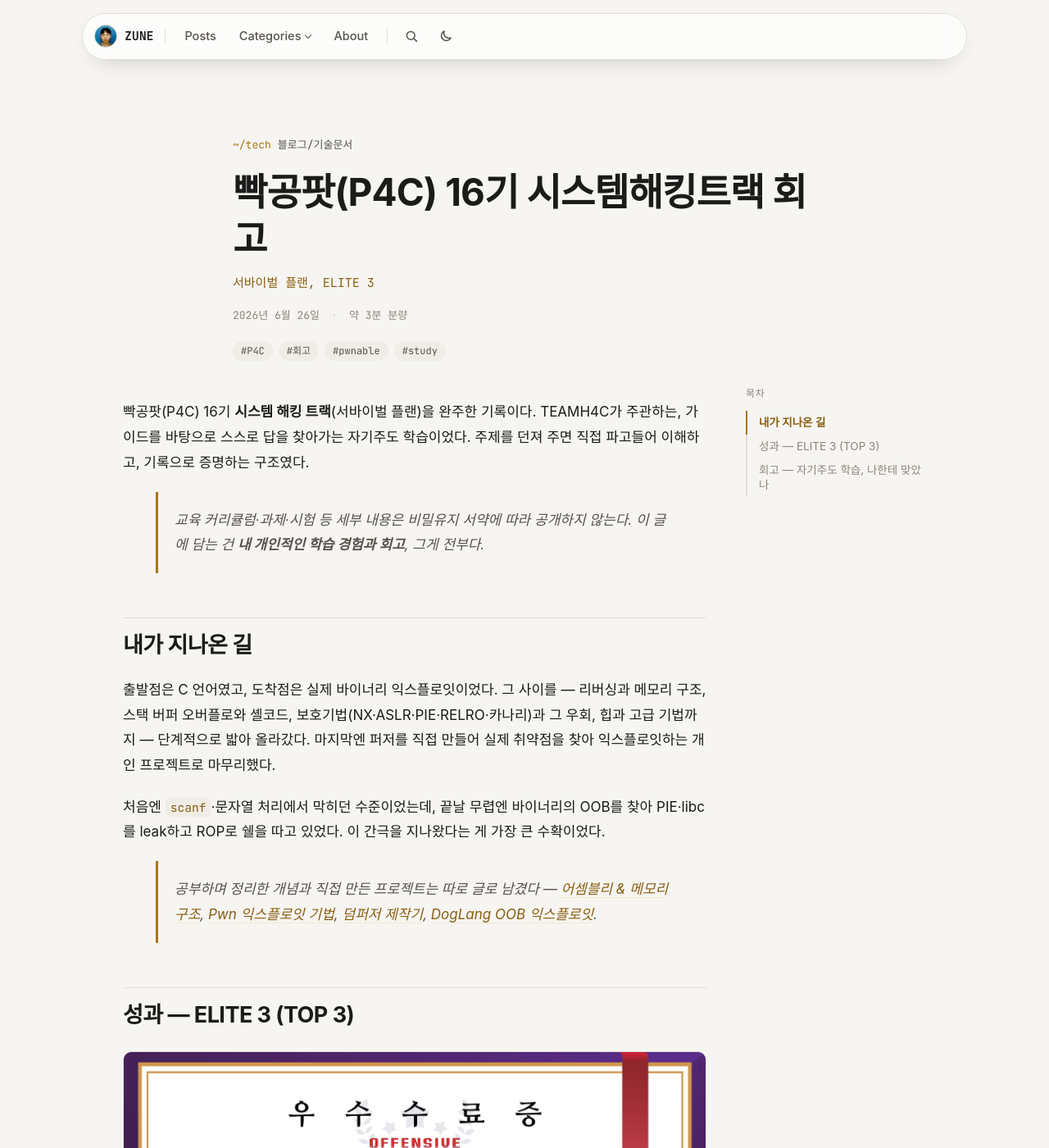
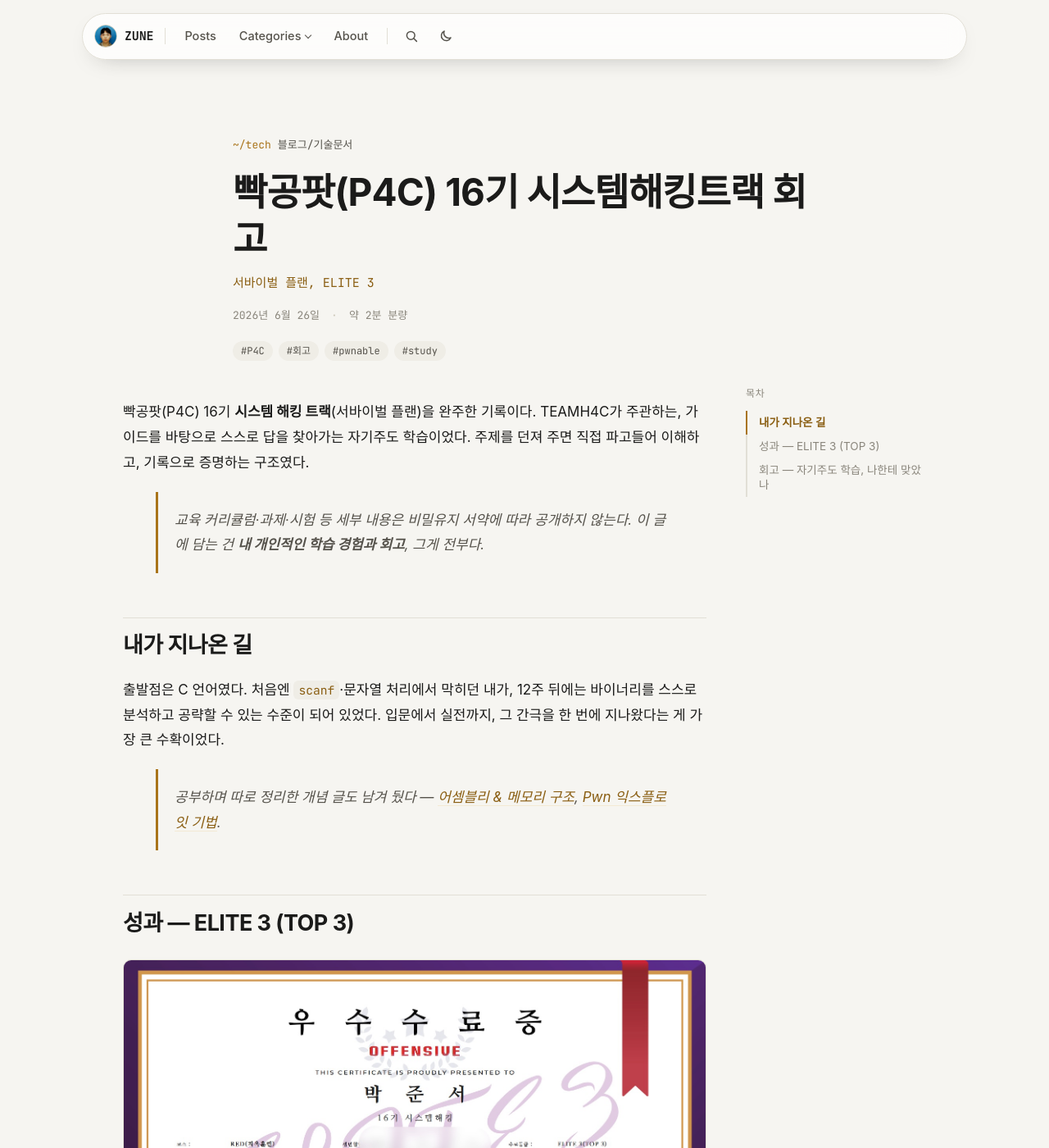
Before and after one commit to junseopark0216/junseopark0216.github.io, a Jekyll site: the page built from _posts/2026-06-26-tech-p4c-회고.md, in a window 1280 px wide and 1400 px high. Shown: the whole window at 82% size. Built offline with Jekyll 4.4.1, drawn with Linux system fonts in a browser that asks for light colours; some web fonts are replaced; some of the changed text lies outside the part shown.

Commit message:
Spread post dates + add P4C certificate (birthdate redacted)

```diff
--- a/_posts/2026-06-26-tech-p4c-회고.md
+++ b/_posts/2026-06-26-tech-p4c-회고.md
@@ -13,11 +13,9 @@
 
 ## 내가 지나온 길
 
-출발점은 C 언어였고, 도착점은 실제 바이너리 익스플로잇이었다. 그 사이를 — 리버싱과 메모리 구조, 스택 버퍼 오버플로와 셸코드, 보호기법(NX·ASLR·PIE·RELRO·카나리)과 그 우회, 힙과 고급 기법까지 — 단계적으로 밟아 올라갔다. 마지막엔 퍼저를 직접 만들어 실제 취약점을 찾아 익스플로잇하는 개인 프로젝트로 마무리했다.
+출발점은 C 언어였다. 처음엔 `scanf`·문자열 처리에서 막히던 내가, 12주 뒤에는 바이너리를 스스로 분석하고 공략할 수 있는 수준이 되어 있었다. 입문에서 실전까지, 그 간극을 한 번에 지나왔다는 게 가장 큰 수확이었다.
 
-처음엔 `scanf`·문자열 처리에서 막히던 수준이었는데, 끝날 무렵엔 바이너리의 OOB를 찾아 PIE·libc를 leak하고 ROP로 쉘을 따고 있었다. 이 간극을 지나왔다는 게 가장 큰 수확이었다.
-
-> 공부하며 정리한 개념과 직접 만든 프로젝트는 따로 글로 남겼다 — [어셈블리 & 메모리 구조](/tech/tech-asm-memory/), [Pwn 익스플로잇 기법](/tech/tech-pwn-exploitation/), [덤퍼저 제작기](/dev/fuzzer-build/), [DogLang OOB 익스플로잇](/tech/tech-doglang-exploit/).
+> 공부하며 따로 정리한 개념 글도 남겨 뒀다 — [어셈블리 & 메모리 구조](/tech/tech-asm-memory/), [Pwn 익스플로잇 기법](/tech/tech-pwn-exploitation/).
 
 ## 성과 — ELITE 3 (TOP 3)
 
@@ -27,10 +25,9 @@
 
 - 중간에 포기하지 않고 끝까지 꾸준히 기록하고 제출했다.
 - 개념을 "외우고 넘어가기"보다, 어셈블리·메모리부터 쌓아 **왜 그렇게 되는지** 이해하는 쪽으로 갔다.
-- 마지막 프로젝트를 스킵하지 않고 **퍼저 제작부터 실제 익스플로잇까지 끝까지** 완성했다.
 
 ## 회고 — 자기주도 학습, 나한테 맞았나
 
 - **좋았던 점**: "답을 주지 않는" 방식이 처음엔 막막했지만, 결국 혼자 자료를 찾고 GDB로 확인하며 답에 도달하는 경험을 했다.
-- **아쉬웠던 점**: 힙·고급 기법(UAF·Tcache·`_rtld_global` 등)은 "이해했다"고 넘어갔지만, 지금 다시 맨손으로 재현하라면 자신이 없다. 개념으로만 남고 **손에 완전히 붙지는 못한** 영역이다. 또한 수료 이후 나태해져서(?) 학습한 내용들이 온전하게 내 것으로 남지 않은 기분이다.
+- **아쉬웠던 점**: 힙·고급 기법은 "이해했다"고 넘어갔지만, 지금 다시 맨손으로 재현하라면 자신이 없다. 개념으로만 남고 **손에 완전히 붙지는 못한** 영역이다. 또한 수료 이후 나태해져서(?) 학습한 내용들이 온전하게 내 것으로 남지 않은 기분이다.
 - **다음 과제**: 학습한 내용들을 되돌아보며 다시 학습하고, 추가로 학습한 고급 기법들을 워게임·CTF에서 실제로 써먹으며 체화하는 것. P4C가 길을 보여줬다면, 그 길을 혼자 다시 걸어 보는 게 남은 몫이다.
```
